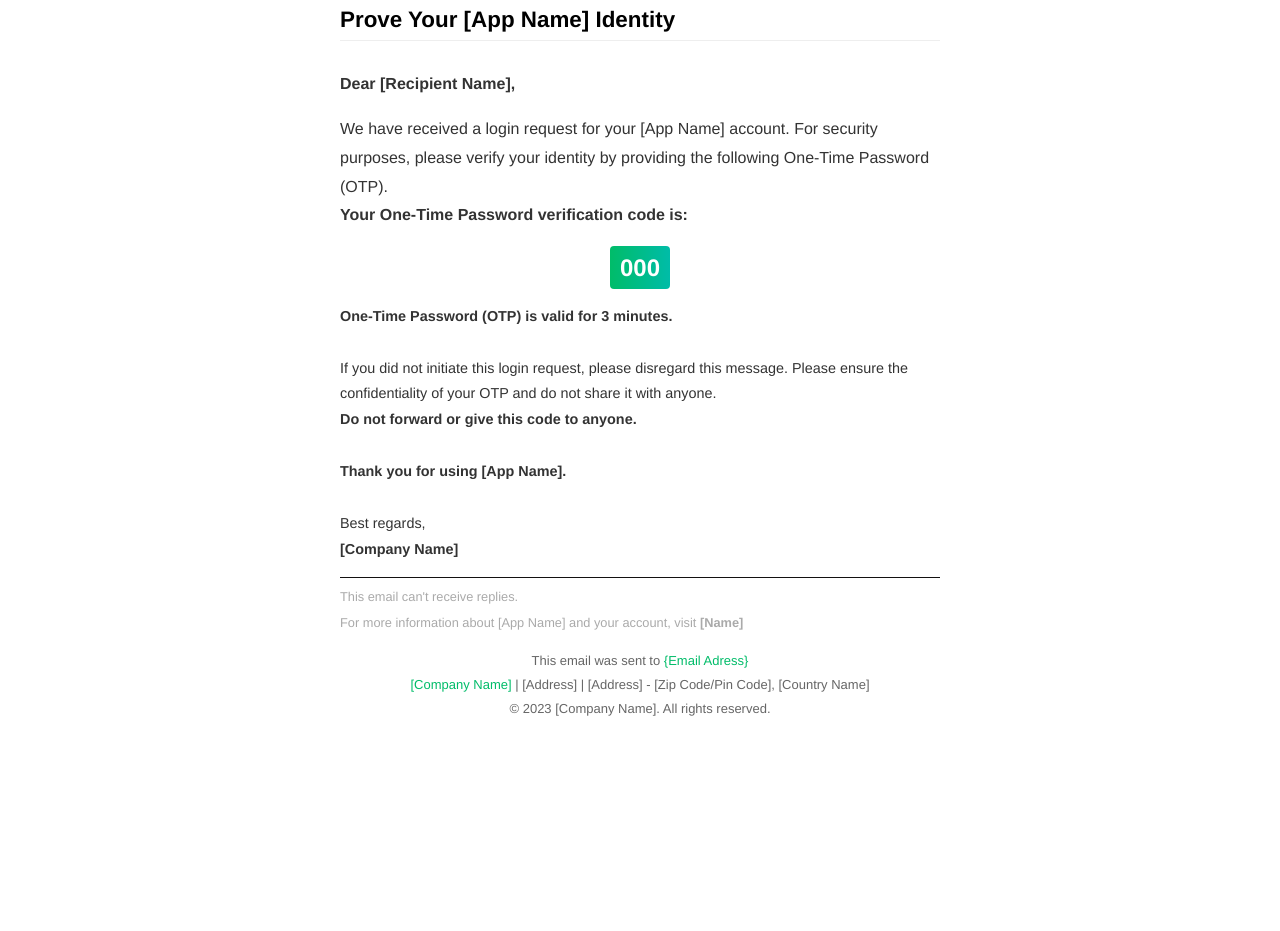
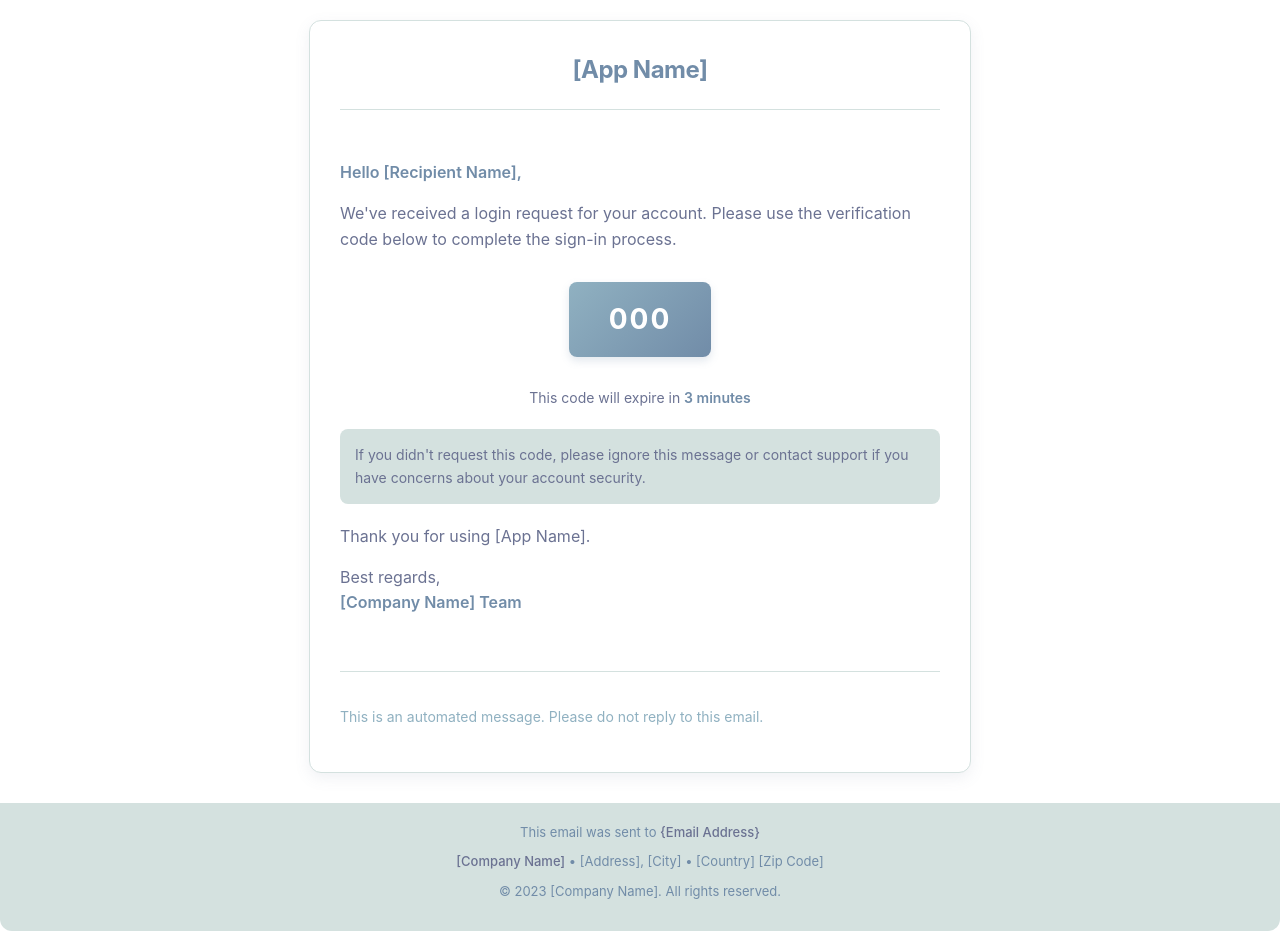
Before and after one commit to rendayy/PBW-DJANGO, a Django app: template app/templates/otp_email.html in a window 1280 px wide. Before the commit the page ends 716 px from the top, so only its background shows below. Run offline with Django 5.2, Linux system fonts and the light colour scheme; the template is opened without the code that fills it: most values are stand-ins (such as "Sample title", 1, 10 or a date in 2020).

Commit message:
update OTP

```diff
--- a/app/templates/otp_email.html
+++ b/app/templates/otp_email.html
@@ -2,134 +2,160 @@
 <html lang="en">
 <head>
   <meta charset="UTF-8" />
-  <title></title>
+  <title>OTP Verification</title>
   <style>
     body {
       margin: 0;
       padding: 0;
-      font-family: "Helvetica Neue", Helvetica, Arial, sans-serif;
-      color: #333;
-      background-color: #fff;
+      font-family: "Inter", -apple-system, BlinkMacSystemFont, "Segoe UI", Roboto, Helvetica, Arial, sans-serif;
+      color: #6B7292;
+      background-color: #FFFFFF;
+      line-height: 1.6;
     }
 
     .container {
-      margin: 0 auto;
+      margin: 20px auto;
       width: 100%;
       max-width: 600px;
-      padding: 0 0px;
-      padding-bottom: 10px;
-      border-radius: 5px;
-      line-height: 1.8;
+      padding: 30px;
+      border-radius: 12px;
+      box-shadow: 0 5px 15px rgba(107, 114, 146, 0.1);
+      background-color: #FFFFFF;
+      border: 1px solid #D4E1DF;
     }
 
     .header {
-      border-bottom: 1px solid #eee;
+      margin-bottom: 25px;
+      padding-bottom: 20px;
+      border-bottom: 1px solid #D4E1DF;
+      text-align: center;
     }
 
     .header a {
-      font-size: 1.4em;
-      color: #000;
+      font-size: 24px;
+      color: #718CA8;
       text-decoration: none;
-      font-weight: 600;
+      font-weight: 700;
+      letter-spacing: -0.5px;
     }
 
     .content {
-      min-width: 700px;
-      overflow: auto;
-      line-height: 2;
+      padding: 10px 0;
+      color: #6B7292;
     }
 
     .otp {
-      background: linear-gradient(to right, #00bc69 0, #00bc88 50%, #00bca8 100%);
-      margin: 0 auto;
+      background: linear-gradient(135deg, #90B1C1 0%, #718CA8 100%);
+      margin: 30px auto;
       width: max-content;
-      padding: 0 10px;
-      color: #fff;
-      border-radius: 4px;
+      padding: 15px 40px;
+      color: #FFFFFF;
+      border-radius: 8px;
+      font-size: 28px;
+      font-weight: 700;
+      letter-spacing: 2px;
+      box-shadow: 0 4px 8px rgba(113, 140, 168, 0.2);
     }
 
     .footer {
-      color: #aaa;
-      font-size: 0.8em;
-      line-height: 1;
-      font-weight: 300;
+      margin-top: 30px;
+      padding-top: 20px;
+      border-top: 1px solid #D4E1DF;
+      color: #90B1C1;
+      font-size: 14px;
+      line-height: 1.4;
+      font-weight: 400;
+    }
+
+    .email-container {
+      background-color: #D4E1DF;
+      padding: 20px;
+      border-radius: 0 0 12px 12px;
+      margin-top: 30px;
     }
 
     .email-info {
-      color: #666666;
+      color: #718CA8;
       font-weight: 400;
       font-size: 13px;
-      line-height: 18px;
-      padding-bottom: 6px;
+      line-height: 1.5;
+      padding-bottom: 10px;
+      text-align: center;
     }
 
     .email-info a {
       text-decoration: none;
-      color: #00bc69;
+      color: #6B7292;
+      font-weight: 500;
+    }
+
+    p {
+      margin: 15px 0;
+    }
+
+    .highlight {
+      color: #718CA8;
+      font-weight: 600;
+    }
+
+    .message-box {
+      background-color: #D4E1DF;
+      border-radius: 8px;
+      padding: 15px;
+      margin: 20px 0;
+      font-size: 14px;
     }
   </style>
 </head>
 
 <body>
-  <!--Subject: Login Verification Required for Your [App Name] Account-->
   <div class="container">
     <div class="header">
-      <a>Prove Your [App Name] Identity</a>
+      <a>[App Name]</a>
     </div>
-    <br />
-    <strong>Dear [Recipient Name],</strong>
-    <p>
-      We have received a login request for your [App Name] account. For
-      security purposes, please verify your identity by providing the
-      following One-Time Password (OTP).
-      <br />
-      <b>Your One-Time Password verification code is:</b>
-    </p>
-    <h2 class="otp">{{ otp_code }}</h2>
-    <p style="font-size: 0.9em">
-      <strong>One-Time Password (OTP) is valid for 3 minutes.</strong>
-      <br />
-      <br />
-      If you did not initiate this login request, please disregard this
-      message. Please ensure the confidentiality of your OTP and do not share
-      it with anyone.<br />
-      <strong>Do not forward or give this code to anyone.</strong>
-      <br />
-      <br />
-      <strong>Thank you for using [App Name].</strong>
-      <br />
-      <br />
-      Best regards,
-      <br />
-      <strong>[Company Name]</strong>
-    </p>
 
-    <hr style="border: none; border-top: 0.5px solid #131111" />
-    <div class="footer">
-      <p>This email can't receive replies.</p>
+    <div class="content">
+      <p class="highlight">Hello [Recipient Name],</p>
+
       <p>
-        For more information about [App Name] and your account, visit
-        <strong>[Name]</strong>
+        We've received a login request for your account. Please use the verification code below to complete the sign-in process.
+      </p>
+
+      <div class="otp">{{ otp_code }}</div>
+
+      <p style="font-size: 14px; text-align: center;">
+        This code will expire in <span class="highlight">3 minutes</span>
+      </p>
+
+      <div class="message-box">
+        If you didn't request this code, please ignore this message or contact support if you have concerns about your account security.
+      </div>
+
+      <p>
+        Thank you for using [App Name].
+      </p>
+
+      <p>
+        Best regards,<br>
+        <span class="highlight">[Company Name] Team</span>
       </p>
     </div>
+
+    <div class="footer">
+      <p>This is an automated message. Please do not reply to this email.</p>
+    </div>
   </div>
-  <div style="text-align: center">
+
+  <div class="email-container">
     <div class="email-info">
-      <span>
-        This email was sent to
-        <a href="mailto:{Email Adress}">{Email Adress}</a>
-      </span>
+      <span>This email was sent to <a href="mailto:{Email Address}">{Email Address}</a></span>
     </div>
     <div class="email-info">
-      <a href="/">[Company Name]</a> | [Address]
-      | [Address] - [Zip Code/Pin Code], [Country Name]
+      <a href="/">[Company Name]</a> • [Address], [City] • [Country] [Zip Code]
     </div>
     <div class="email-info">
-      &copy; 2023 [Company Name]. All rights
-      reserved.
+      &copy; 2023 [Company Name]. All rights reserved.
     </div>
   </div>
 </body>
-<!--    This template is made Redwan one from Ocoxe. -->
-<!-- https://www.ocoxe.com -->
 </html>
```
